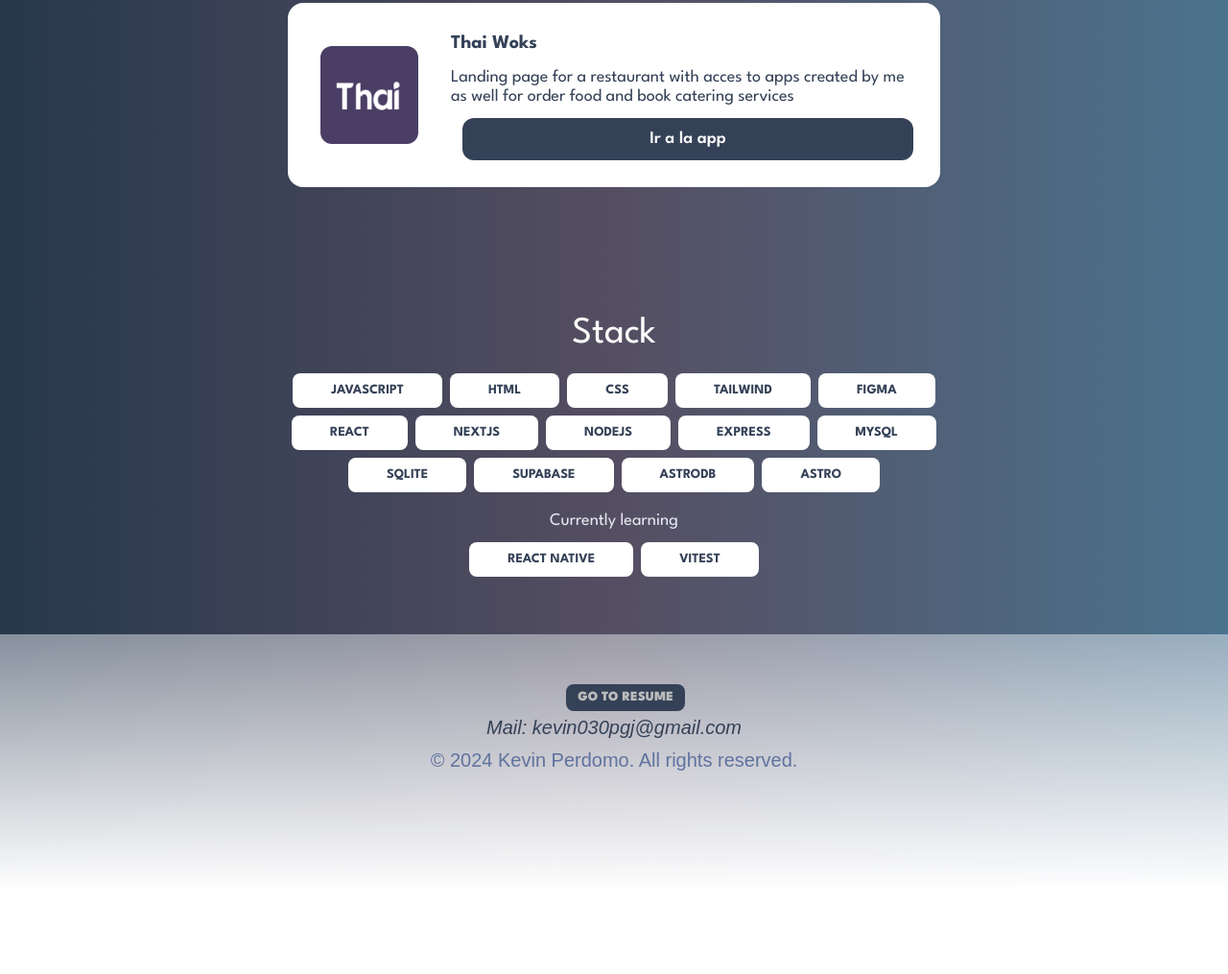
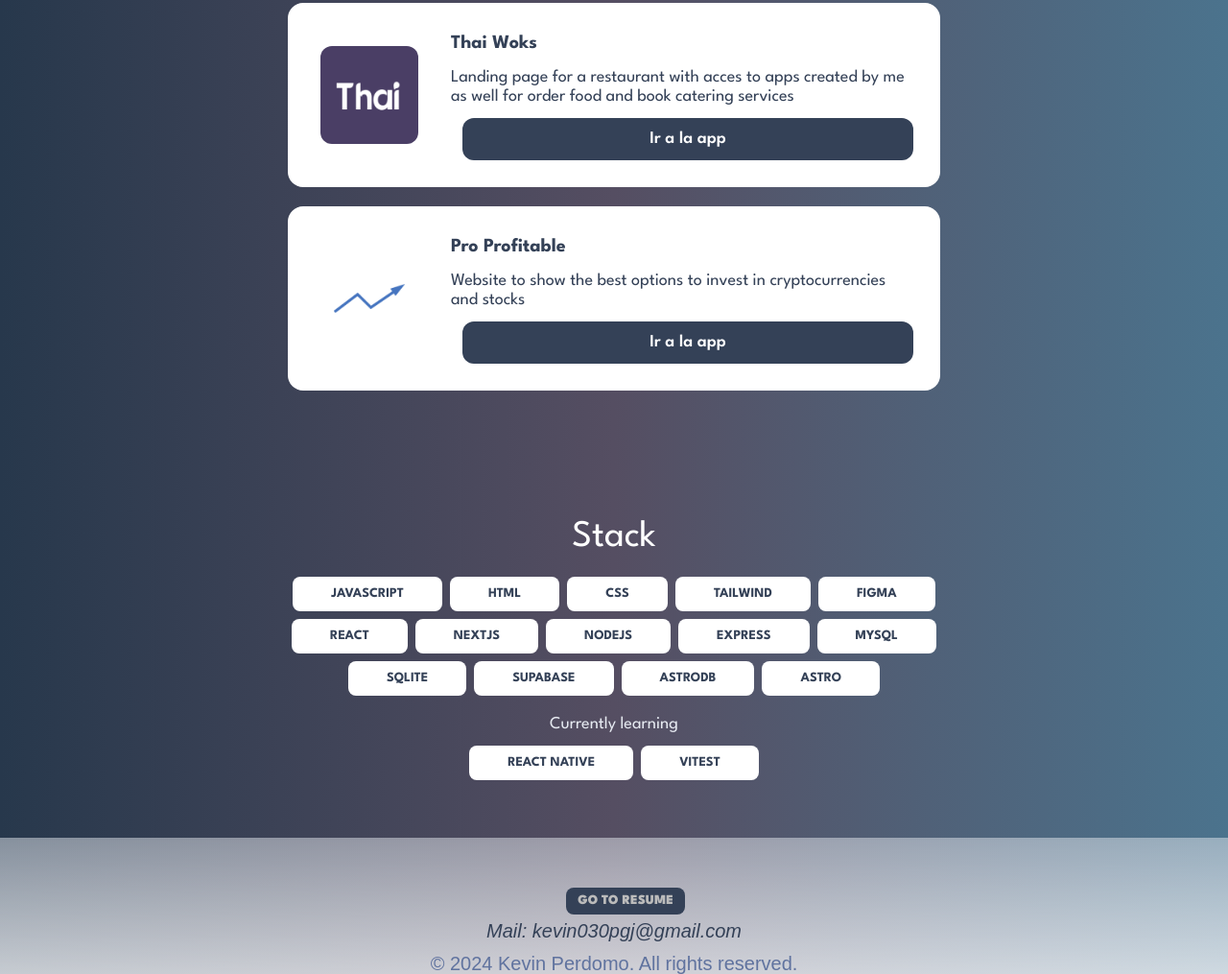
Before and after one commit to vinxcode/portfolio, an Astro site: page / in a window 1280 px wide. Shown: the part 957-1972 px from the top of the page at 96% size. Before the commit the page ends 1886 px from the top, so only its background shows below. Built offline with nearby package versions, Linux system fonts and the light colour scheme; Astro itself is replaced by a stand-in of ours.

Commit message:
Adding profitable project

```diff
--- a/src/components/Projects.astro
+++ b/src/components/Projects.astro
@@ -40,6 +40,18 @@ const projects = [
             "icon-[file-icons--tailwind]",
         ],
     },
+    {
+        project: "Pro Profitable",
+        description:
+            "Website to show the best options to invest in cryptocurrencies and stocks",
+        githubLink: "https://github.com/vinxcode/preguntas-biblica",
+        imageLink: "./profitable.png",
+        linkToApp: "https://restaurant-proposal.netlify.app/",
+        stackIcons: [
+            "icon-[simple-icons--astro]",
+            "icon-[file-icons--tailwind]",
+        ],
+    },
 ];
 ---
 
```
Also changed, not shown: public/profitable.png (added).
